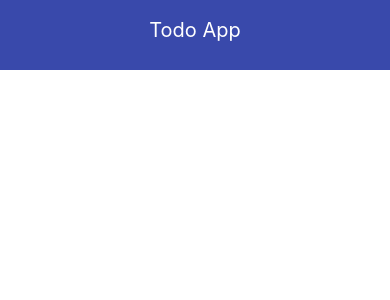
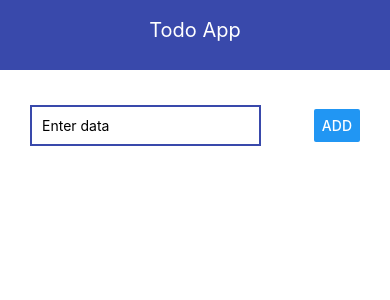
Before and after one commit to PavelTishenko/ReactNativePrj, a React Native app: screen / in a window 390 px wide. Shown: the top 300 px of the page. Built offline with nearby package versions, Linux system fonts and the light colour scheme.

Commit message:
add Todo and List

```diff
--- a/App.js
+++ b/App.js
@@ -1,21 +1,45 @@
 import { StatusBar } from 'expo-status-bar';
-import React from 'react';
-import {Navbar} from './src/components/navbar'
-
+import React, {useState} from 'react';
+// components
+import { Navbar } from './src/components/navbar'
+import { AddTodo } from './src/components/AddTodo'
+import { TodoList } from './src/components/TodoList'
+// React Native elements
 import { StyleSheet, Text, View, TextInput, Button } from 'react-native';
 
 export default function App() {
+  const [inpValue, setInpValue] = useState('')
+  const [todos, setTodos] = useState([])
+  const onChangeInput = (text) => {
+    setInpValue(text)
+  }
 
+  const btnPress = () => {
+    const newTodos = {
+      id: Date.now().toString(),
+      title: inpValue
+    }
+    setTodos(prev => [...prev, newTodos])
+    setInpValue('')
+  }
   return (
-    <View style={styles.container}>
-      <Navbar title="Todo App"/>
+    <View >
+      <Navbar title="Todo App" />
+      <View style={styles.container}>
+        <AddTodo
+          inpValue={inpValue}
+          btnPress={btnPress}
+          onChangeInput={onChangeInput}/>
+          <TodoList todos={todos}/>
+      </View>
     </View>
   );
 };
 
 const styles = StyleSheet.create({
   container: {
-
+    paddingHorizontal: 30,
+    paddingVertical: 20
   },
 
 });
--- /dev/null
+++ b/src/components/AddTodo.js
@@ -0,0 +1,36 @@
+import React from 'react'
+import { View, Text, TextInput, Button, StyleSheet } from 'react-native'
+
+export const AddTodo = ({inpValue,onChangeInput, btnPress}) => {
+    return(
+
+        <View style={styles.block}>
+            <TextInput
+                value={inpValue}
+                style={styles.inp}
+                placeholder="Enter data"
+                onChangeText={text => onChangeInput(text)}/>
+            <Button
+                title="ADD"
+                onPress={btnPress}/>
+        </View>
+    )
+};
+
+
+const styles = StyleSheet.create({
+    block: {
+        height: 70,
+        flexDirection: 'row',
+        justifyContent: 'space-between',
+        alignItems: 'center',
+        marginBottom: 15
+    },
+    inp: {
+        width: '70%',
+        padding: 10,
+        borderStyle: 'solid',
+        borderWidth: 2,
+        borderColor:'#3949ab'
+    }
+});
--- /dev/null
+++ b/src/components/TodoList.js
@@ -0,0 +1,24 @@
+import React from 'react'
+import { View, Text, FlatList, StyleSheet } from 'react-native'
+
+export const TodoList = ({todos}) => {
+    const list = todos.map((el) => <Text style={styles.todo} key={el.id}>{el.title}</Text>)
+
+    return(
+        <View >
+           {list}
+        </View>
+    )
+}
+
+const styles = StyleSheet.create({
+    todo: {
+        flexDirection: 'row',
+        alignItems: 'center',
+        padding:15,
+        borderWidth: 1,
+        borderColor: '#eee',
+        borderRadius: 5,
+        marginBottom: 3
+    }
+})
```
